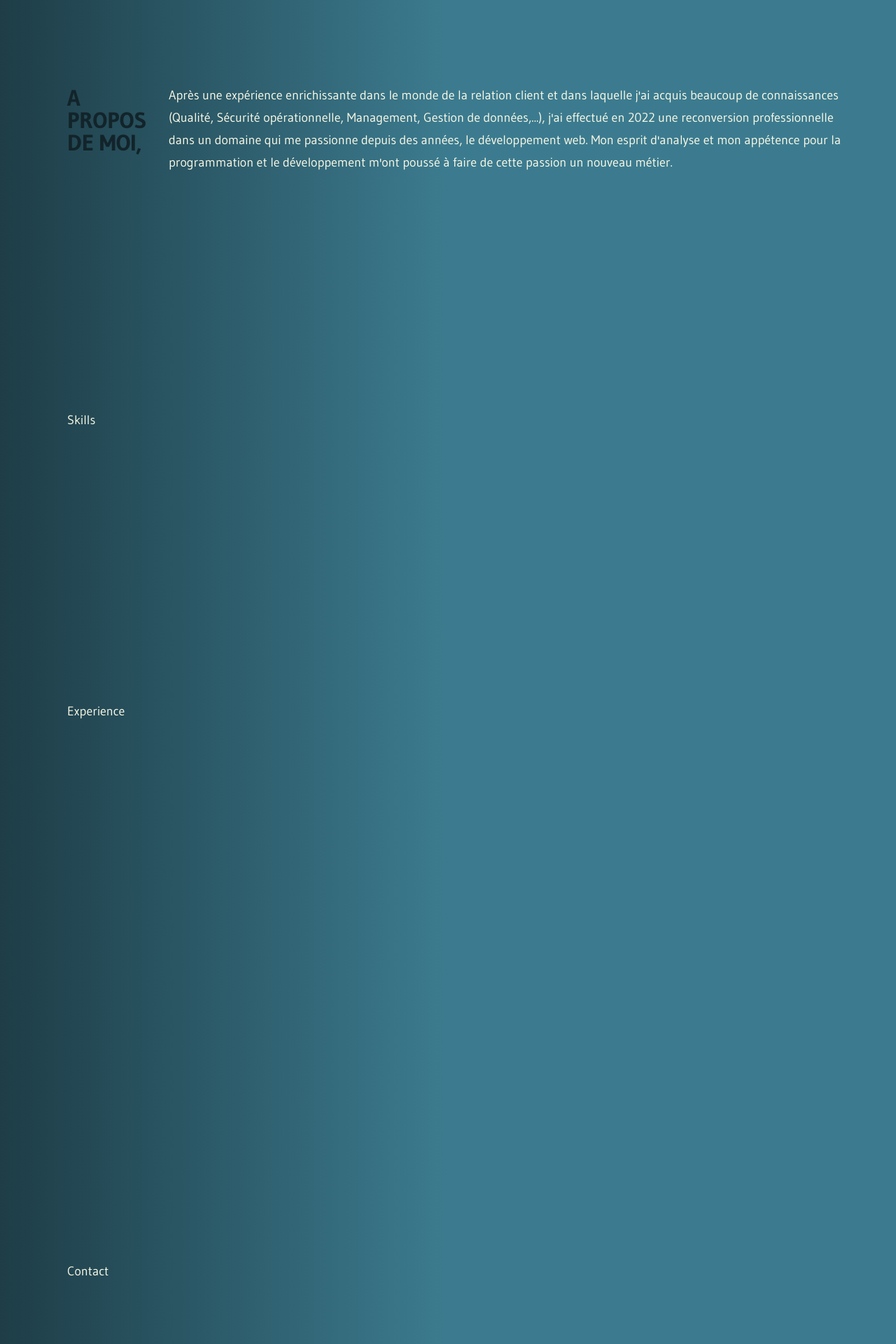
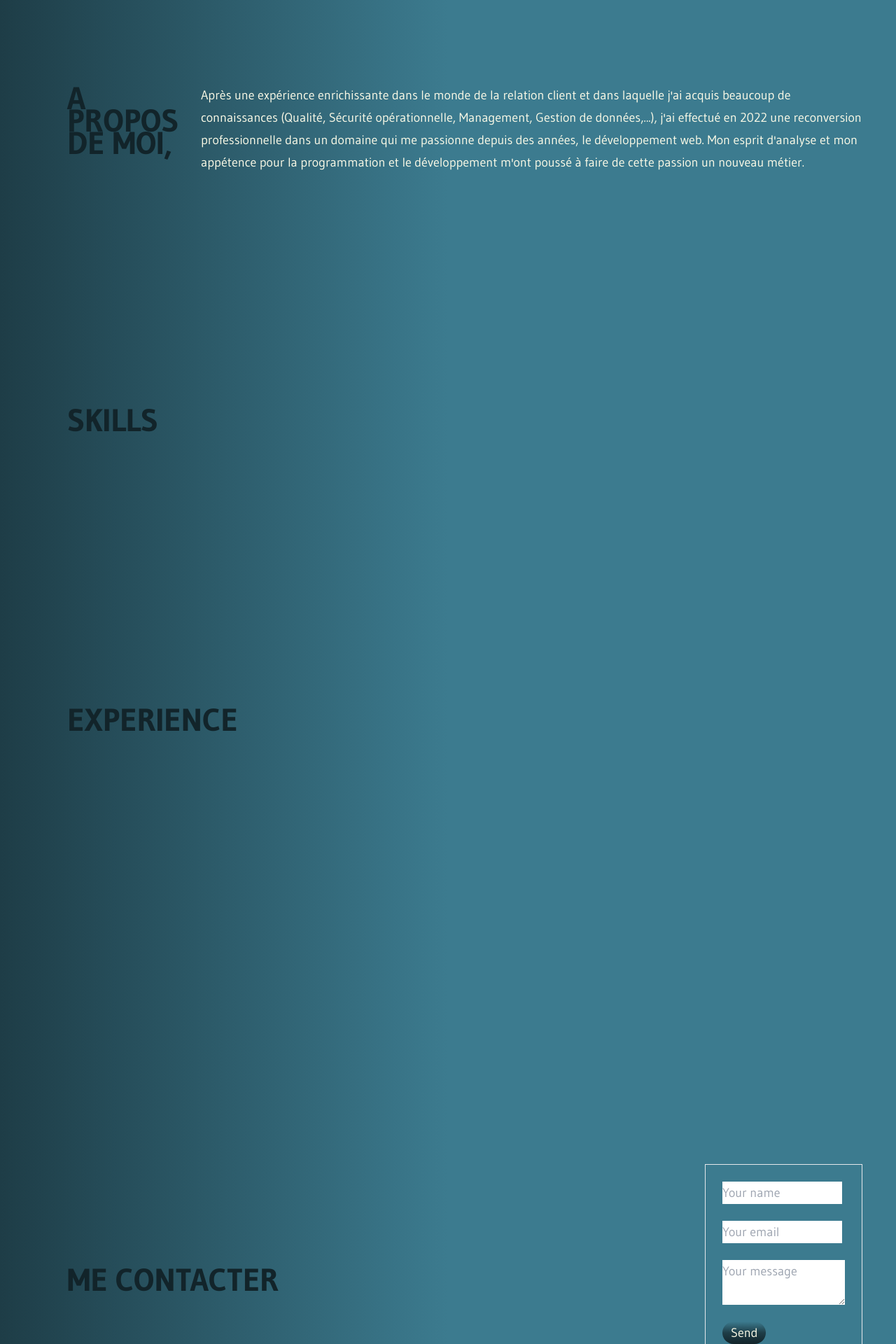
Before and after one commit to Jeremy-Desloovere/jeremy-desloovere.github.io, a React (Create React App) app: page / in a window 1280 px wide. Shown: the part 1120-3040 px from the top of the page at 70% size. Built offline with nearby package versions, Linux system fonts and the light colour scheme.

Commit message:
WIP contact

```diff
--- a/package.json
+++ b/package.json
@@ -6,6 +6,7 @@
     "@testing-library/jest-dom": "^5.16.5",
     "@testing-library/react": "^13.4.0",
     "@testing-library/user-event": "^13.5.0",
+    "framer-motion": "^10.9.1",
     "react": "^18.2.0",
     "react-dom": "^18.2.0",
     "react-icons": "^4.8.0",
--- /dev/null
+++ b/src/Utils/variants.js
@@ -0,0 +1,20 @@
+export const fadeIn = (direction, delay) => {
+    return {
+        hidden: {
+            y: direction === 'up' ? 80 : direction === 'down' ? -80 : 0,
+            opacity: 0,
+            x: direction === 'left' ? 80 : direction === 'right' ? -80 : 0,
+        },
+        show: {
+            y: 0,
+            x: 0,
+            opacity: 1,
+            transition: {
+                type: 'tween',
+                duration: 1.2,
+                delay: delay,
+                ease: [0.25, 0.25, 0.25, 0.75],
+            },
+        },
+    };
+};
--- a/src/components/About/About.js
+++ b/src/components/About/About.js
@@ -1,16 +1,32 @@
+import { motion } from "framer-motion"
 import React from 'react';
+import { fadeIn } from '../../Utils/variants';
 
 const About = () => {
     return <section
         id='about'>
+        <motion.div
+            variants={fadeIn('right', 0.5)}
+            initial='hidden'
+            whileInView={'show'}
+            viewport={{ once: false, amount: 0.3 }}
+        >
+
             <h2>
                 A propos de moi,
             </h2>
+        </motion.div>
+        <motion.div
+            variants={fadeIn('left', 0.5)}
+            initial='hidden'
+            whileInView={'show'}>
+
             <p
                 className='md:pl-8'>
                 Après une expérience enrichissante dans le monde de la relation client et dans laquelle j'ai acquis beaucoup de connaissances (Qualité, Sécurité opérationnelle, Management, Gestion de données,...), j'ai effectué en 2022 une reconversion professionnelle dans un domaine qui me passionne depuis des années, le développement web.
                 Mon esprit d'analyse et mon appétence pour la programmation et le développement m'ont poussé à faire de cette passion un nouveau métier.
             </p>
+        </motion.div>
     </section>;
 
 };
--- a/src/components/Contact/Contact.js
+++ b/src/components/Contact/Contact.js
@@ -1,11 +1,60 @@
+import { motion } from "framer-motion"
 import React from 'react';
+import { fadeIn } from '../../Utils/variants';
+
 
 const Contact = () => {
     return <section
         id='contact'
     >
-        Contact
-    </section>;
+        <motion.div
+            className='container mx-auto'
+            variants={fadeIn('right', 0.5)}
+            initial='hidden'
+            whileInView={'show'}
+            viewport={{ once: false, amount: 0.3 }}>
+            <div classname='flex flex-col lg:flex-row'>
+                {/* text */}
+                <h2>
+                    Me contacter
+                </h2>
+            </div>
+        </motion.div>
+
+        <motion.div
+            variants={fadeIn('left', 0.5)}
+            initial='hidden'
+            whileInView={'show'}
+            viewport={{ once: false, amount: 0.3 }}
+        >
+
+            <form className='flex-1 border rounded-2x1 flex flex-col gap-y-6 pb-24 p-6 items-start'>
+                <input
+                    classname='bg-transparent border-b py-3 outline-none w-full
+                placeholder:text-white focus:border-emerald-900 transition-all'
+                    type='text'
+                    placeholder='Your name'
+                />
+                <input
+                    classname='bg-transparent border-b py-3 outline-none w-full
+                placeholder:text-white focus:border-emerald-900 transition-all'
+                    type='text'
+                    placeholder='Your email'
+                />
+                <textarea
+                    classname='bg-transparent border-b py-12 outline-none w-full
+                placeholder:text-white focus:border-emerald-900 transition-all resize-none mb-12'
+                    placeholder='Your message'></textarea>
+                <button
+                    className="btn">
+                    Send
+                </button>
+
+            </form>
+        </motion.div>
+
+
+    </section>
 
 };
 export default Contact;
--- a/src/components/Experience/Experience.js
+++ b/src/components/Experience/Experience.js
@@ -3,8 +3,10 @@ import React from 'react';
 const Experience = () => {
     return <section
         id='experience'
-    >
-        Experience
+    >        <h2>
+            experience
+        </h2>
+
     </section>;
 };
 
--- a/src/components/Skills/Skills.js
+++ b/src/components/Skills/Skills.js
@@ -4,7 +4,7 @@ const Skills = () => {
         <div
             id='skills'
         >
-            Skills
+            <h2> Skills</h2>
         </div>
     )
 };
--- a/src/index.css
+++ b/src/index.css
@@ -30,7 +30,7 @@
     @apply  text-[24px] mb-6  uppercase text-verydarkcolor font-bold;
   }
   h2 {
-    @apply  text-[32px] mb-6  uppercase text-verydarkcolor font-bold;
+    @apply  text-[32px]  lg:text-[45px] mb-6  uppercase text-verydarkcolor font-bold;
   }
    section{
     @apply  py-9 lg:py-0 lg:h-screen md:flex items-center;
```
Also changed, not shown: 1 other file (tests, documents, lock files or other folders). Lines whose indentation alone changed are shown as unchanged.
